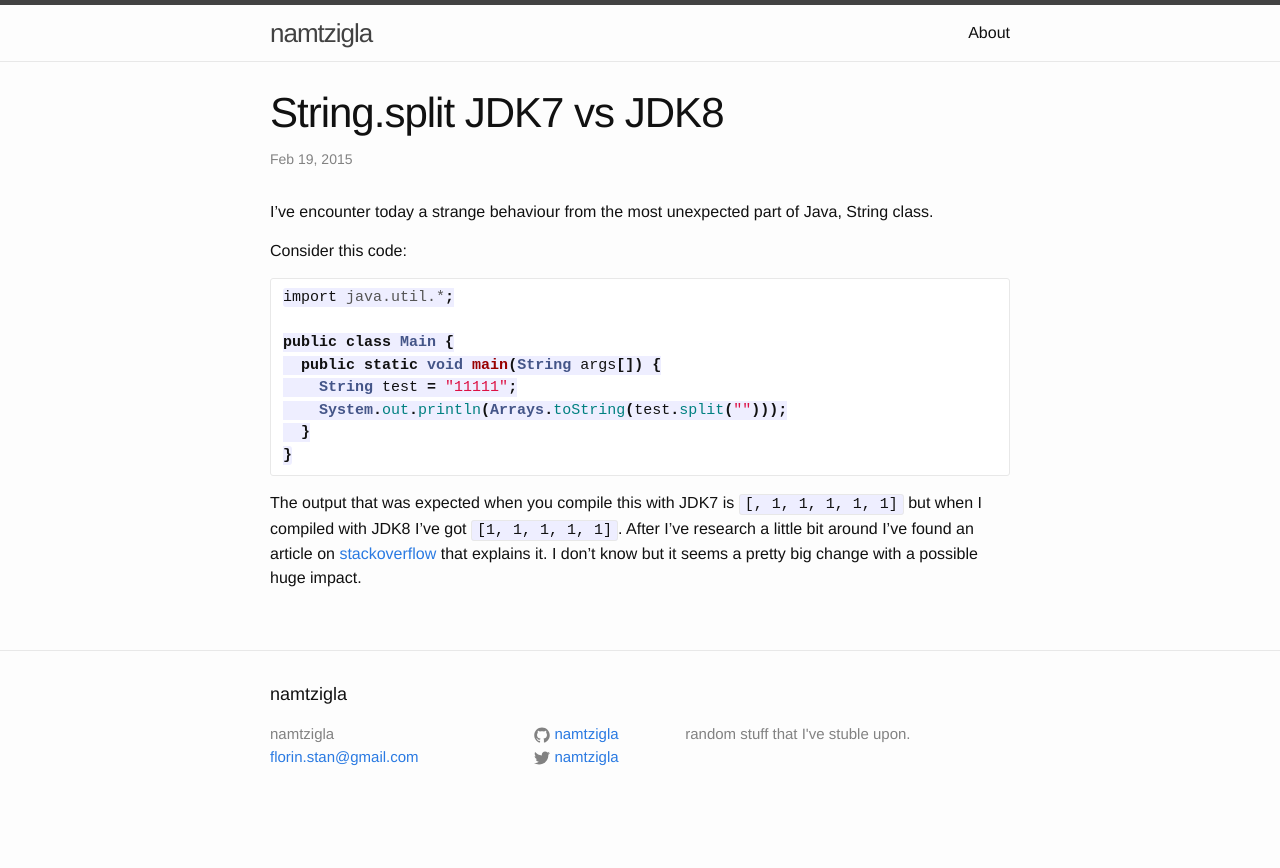
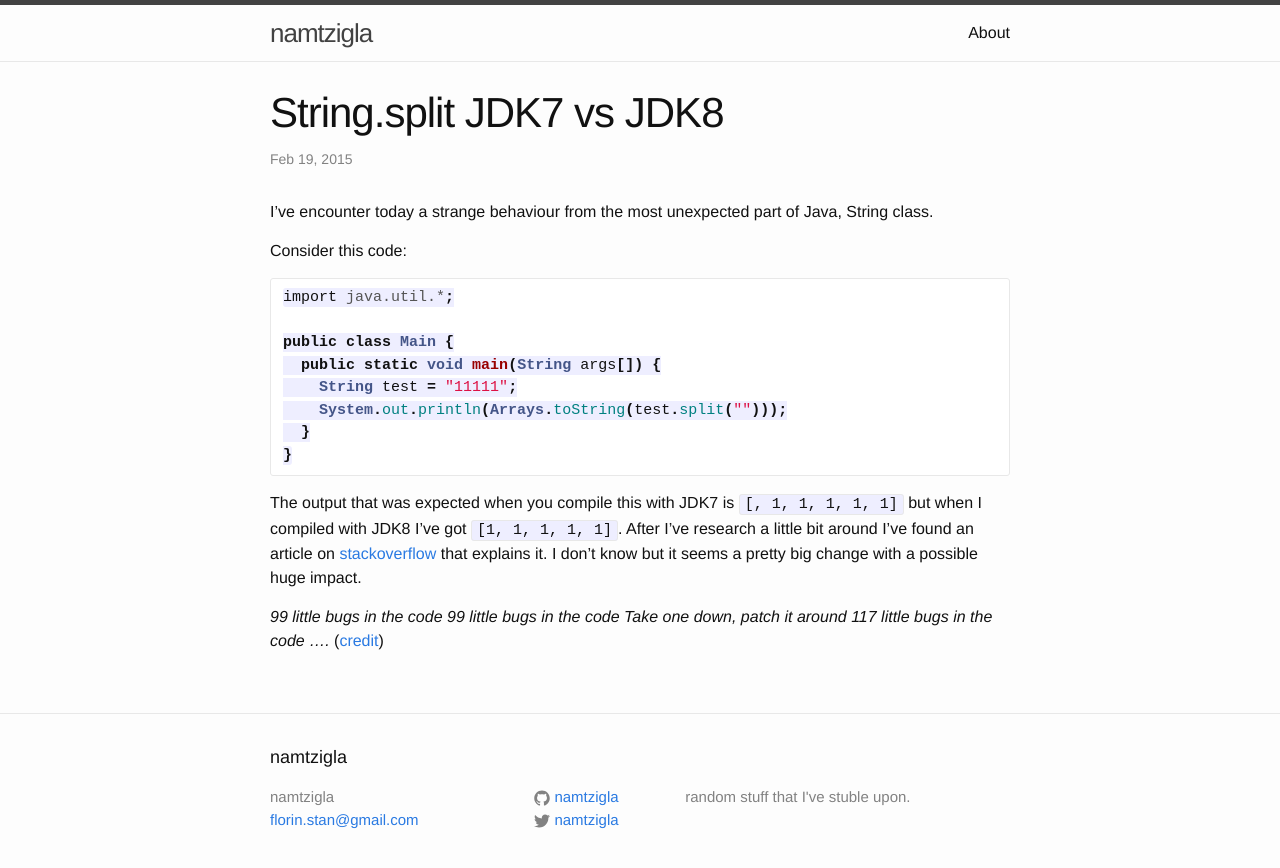
Before and after one commit to namtzigla/namtzigla.github.io, a Jekyll site: the page built from _posts/2015-02-19-jdk-string-split.md, in a window 1280 px wide. Shown: the top 868 px of the page. Built offline with Jekyll 4.4.1, drawn with Linux system fonts in a browser that asks for light colours.

Commit message:
update post

```diff
--- a/_posts/2015-02-19-jdk-string-split.md
+++ b/_posts/2015-02-19-jdk-string-split.md
@@ -22,4 +22,9 @@ public class Main {
 
 The output that was expected when you compile this with JDK7 is `[, 1, 1, 1, 1, 1]` but when I compiled with JDK8 I've got `[1, 1, 1, 1, 1]`. After I've research a little bit around I've found an article on [stackoverflow] that explains it. I don't know but it seems a pretty big change with a possible huge impact.
 
+_99 little bugs in the code
+99 little bugs in the code
+Take one down, patch it around 117 little bugs in the code ...._ ([credit])
+
 [stackoverflow]: http://stackoverflow.com/questions/22718744/why-does-split-in-java-8-sometimes-remove-empty-strings-at-start-of-result-array
+[credit]:        https://twitter.com/irqed/status/358212928404586498
```
